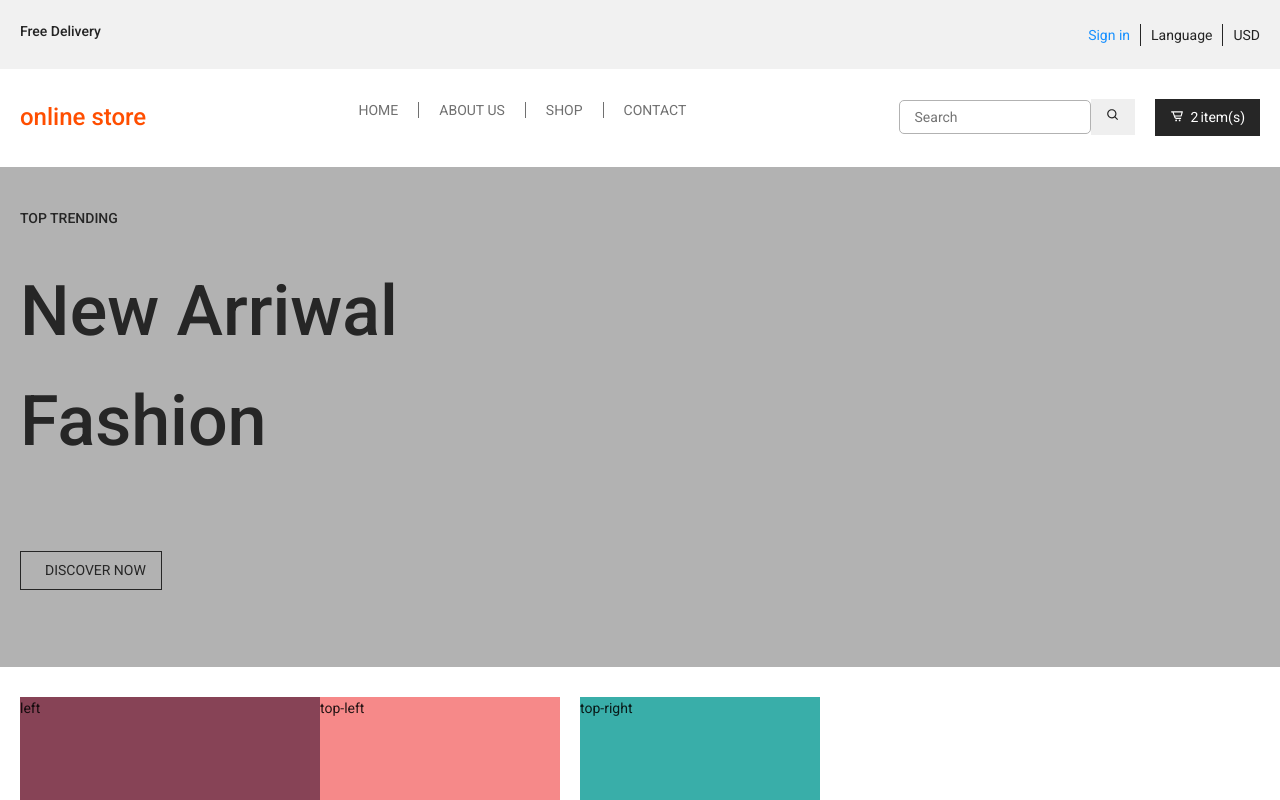
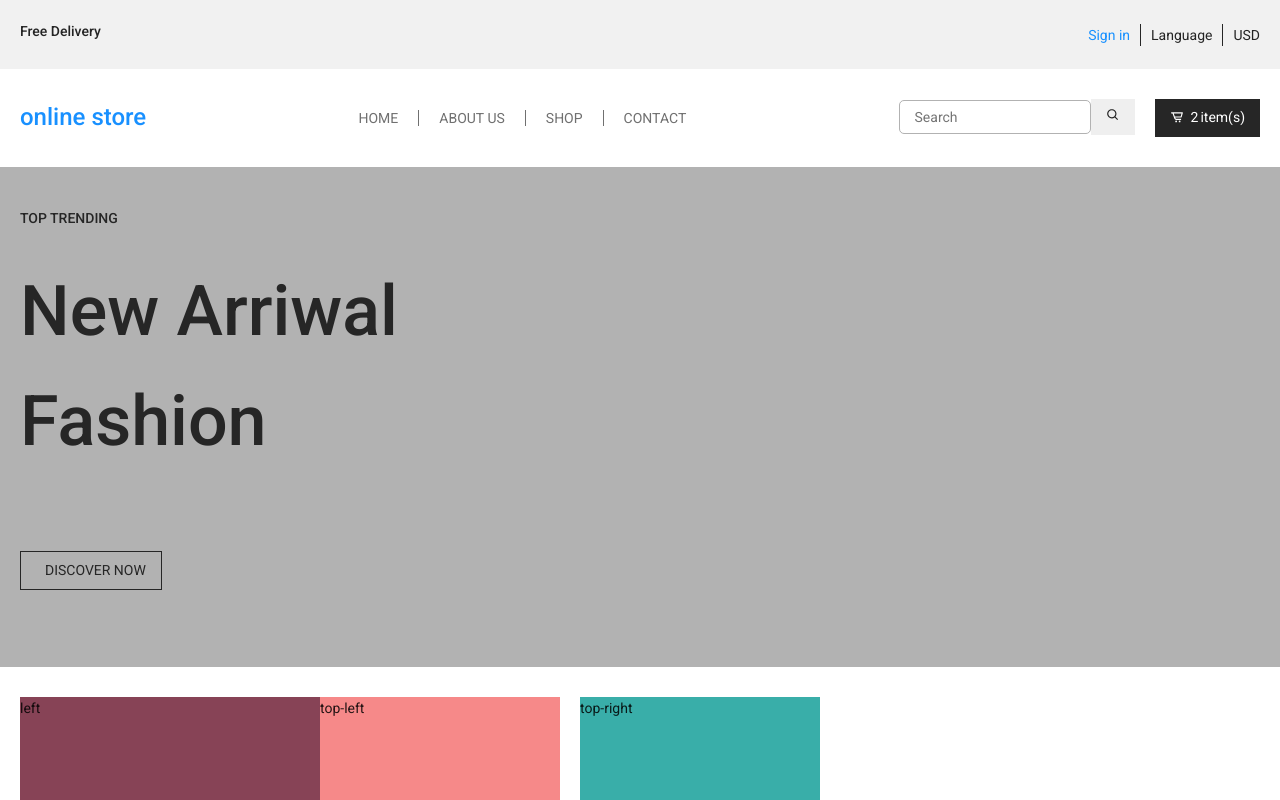
Before and after one commit to javlona/ecommerce-react, a React (Create React App) app: page / in a window 1280 px wide. Shown: the top 800 px of the page. Built offline with nearby package versions, Linux system fonts and the light colour scheme.

Commit message:
error handled

```diff
--- a/src/containers/Auth/signIn.jsx
+++ b/src/containers/Auth/signIn.jsx
@@ -2,11 +2,12 @@ import React from "react";
 import { Form, Input, Button, Checkbox } from "antd";
 import './style.css';
 import { Link } from "react-router-dom";
-import { useDispatch } from "react-redux";
+import { useDispatch, useSelector } from "react-redux";
 import { authSignIn } from "../../store/authReducer";
 
 function SignIn() {
   const dispatch = useDispatch();
+  const hasError = useSelector(state => state.auth.error);
 
   const onFinish = values => {
     dispatch(authSignIn(values));
@@ -18,6 +19,7 @@ function SignIn() {
 
   return (
     <div className="sign">
+      {hasError && <p className="sign__error">{hasError}</p>}
       <h3 className="sign__title">Sign in</h3>
       <p>Don't have an account? <Link to='/sign-up'>Register</Link></p>
       <Form
--- a/src/containers/Header/index.jsx
+++ b/src/containers/Header/index.jsx
@@ -50,8 +50,8 @@ function Header() {
         </Wrapper>
       </div>
       <div className="header__nav">
-        <Wrapper display='flex' jc='space-between'>
-        <div className="header__nav-logo">online store</div>
+        <Wrapper display='flex' jc='space-between' ai='center'>
+        <div className="header__nav-logo"><Link to='/'>online store</Link></div>
         <div className="header__nav-links">
           <Link to="/">HOME</Link>
           <Link to="/about">ABOUT US</Link>
--- a/src/store/authReducer.js
+++ b/src/store/authReducer.js
@@ -59,7 +59,7 @@ export const authSlice = createSlice({
       })
       .addCase(authSignIn.rejected, (state, action) => {
         state.isLoading = false;
-        state.error = action.payload;
+        state.error = action.payload.msg;
       })
   },
 });
--- a/src/style/index.js
+++ b/src/style/index.js
@@ -9,5 +9,4 @@ export const Wrapper = sty.div`
     display: ${props => props.display || 'block'};
     justify-content: ${props => props.jc || 'flex-start'};
     align-items: ${props => props.ai || 'flex-start'};
-
 `;
```
